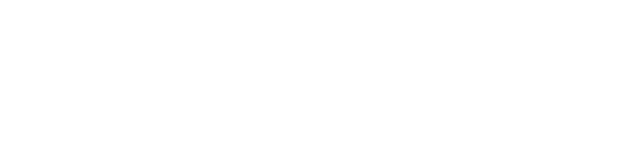
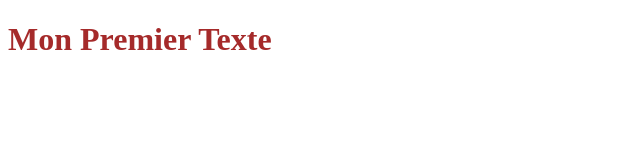
Before and after one commit to Dakuii/FirstProject, a plain HTML site: page index.html in a window 1280 px wide. Shown: the whole page, without its empty margins (0-640 px from the left). Drawn offline with Linux system fonts and the light colour scheme.

Commit message:
html modification : add text

```diff
--- a/index.html
+++ b/index.html
@@ -8,5 +8,7 @@
 </head>
 <body>
 
+    <h1>Mon Premier Texte</h1>
+
 </body>
 </html>
```
